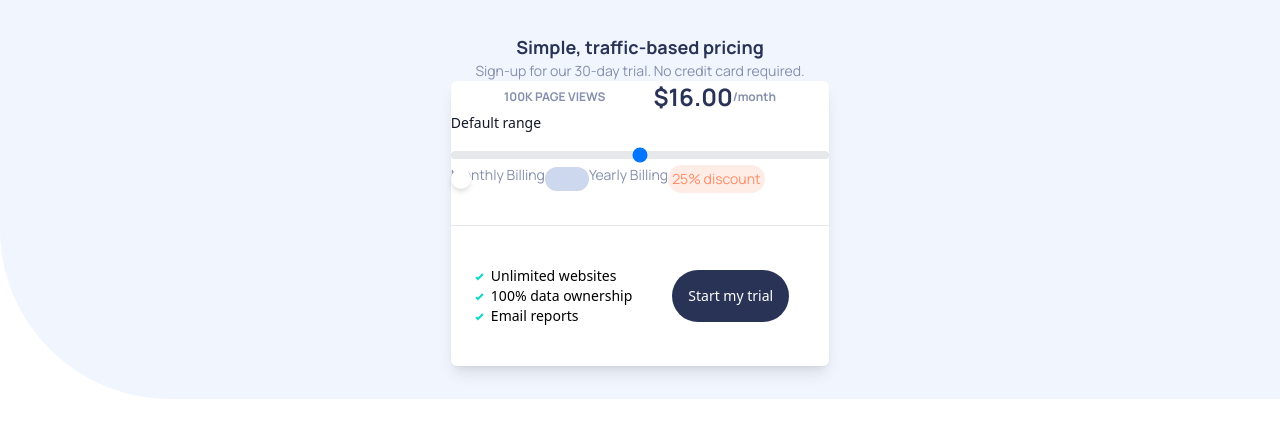
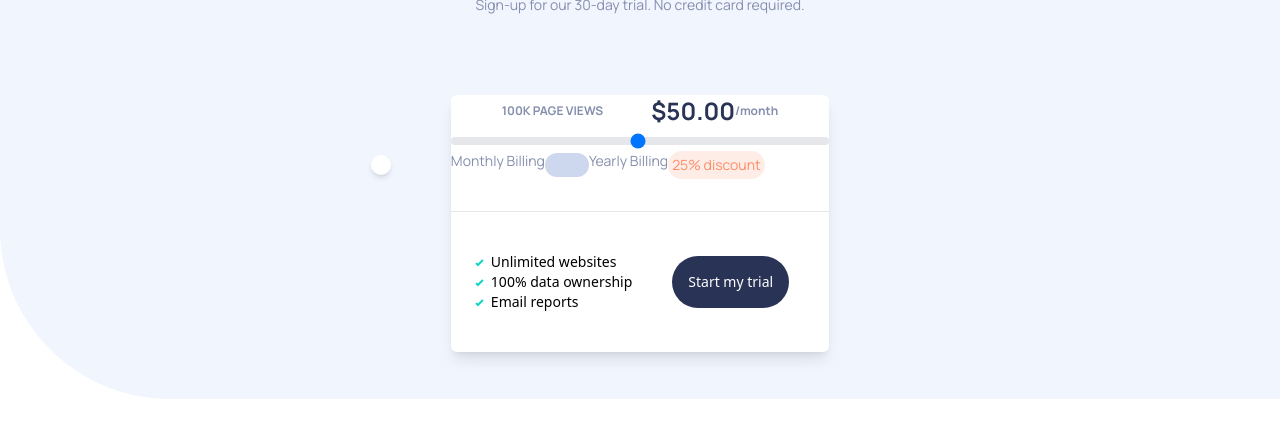
Before and after one commit to lavollmer/interactive-pricing-tool, a React (Vite) app: page / in a window 1280 px wide. Shown: the top 438 px of the page. Built offline with nearby package versions, Linux system fonts and the light colour scheme.

Commit message:
updating slider and value to reflect dollar amount

```diff
--- a/src/App.jsx
+++ b/src/App.jsx
@@ -3,10 +3,15 @@ import "./App.css";
 import bgPattern from "./assets/bg-pattern.svg";
 //importing the circles image from design folder
 import patternCircles from "./assets/pattern-circles.svg";
-//importing checkmarks
-import checkmark from "./assets/icon-check.svg";
+import { useState } from "react";
 
 function App() {
+  const [value, setValue] = useState(50);
+
+  const handleSliderChange = (e) => {
+    setValue(e.target.value);
+  }
+
   return (
     <>
       {/* top part of the home page */}
@@ -28,6 +33,7 @@ function App() {
           <h2 className="text-grayish-blue text-sm font-manrope">
             Sign-up for our 30-day trial. No credit card required.
           </h2>
+          <div className="flex m-20">
             <div className="bg-white shadow-lg rounded-md">
               <div className="flex flex-row space-x-12 items-center justify-center">
                 <h2 className="font-manrope font-bold text-xs text-grayish-blue">
@@ -35,7 +41,13 @@ function App() {
                 </h2>
                 <div className="flex flex-row">
                 <h2 className="font-manrope font-bold text-2xl text-dark-desaturated-blue">
-                  $16.00
+                    $
+                  </h2>
+                  <h2 className="font-manrope font-bold text-2xl text-dark-desaturated-blue">
+                    {value}
+                  </h2>
+                  <h2 className="font-manrope font-bold text-2xl text-dark-desaturated-blue">
+                    .00
                   </h2>
                   <h2 className="flex items-center justify-center font-manrope font-bold text-xs text-grayish-blue">
                     /month
@@ -43,16 +55,13 @@ function App() {
                 </div>
               </div>
               <div>
-              <label
-                for="default-range"
-                className="block mb-2 text-sm font-md text-gray-900 dark:text-white"
-              >
-                Default range
-              </label>
                 <input
-                id="default-range"
+                  id="range"
                   type="range"
-                value="50"
+                  min="1"
+                  max="100"
+                  value={value}
+                  onChange={handleSliderChange}
                   className="w-full h-2 bg-gray-200 rounded-lg appearance-none cursor-pointer dark:bg-gray-700"
                 ></input>
               </div>
@@ -70,7 +79,7 @@ function App() {
                   <p className="text-light-red">25% discount</p>
                 </div>
               </div>
-            <hr class="h-px my-8 bg-gray-200 border-0 dark:bg-gray-700"></hr>
+              <hr className="h-px my-8 bg-gray-200 border-0 dark:bg-gray-700"></hr>
               <div className="flex flex-row space-x-10 m-10">
                 <ul className="checkmark-list text-sm">
                   <li>Unlimited websites</li>
@@ -86,6 +95,7 @@ function App() {
             </div>
           </div>
         </div>
+      </div>
     </>
   );
 }
```
Lines whose indentation alone changed are shown as unchanged.
